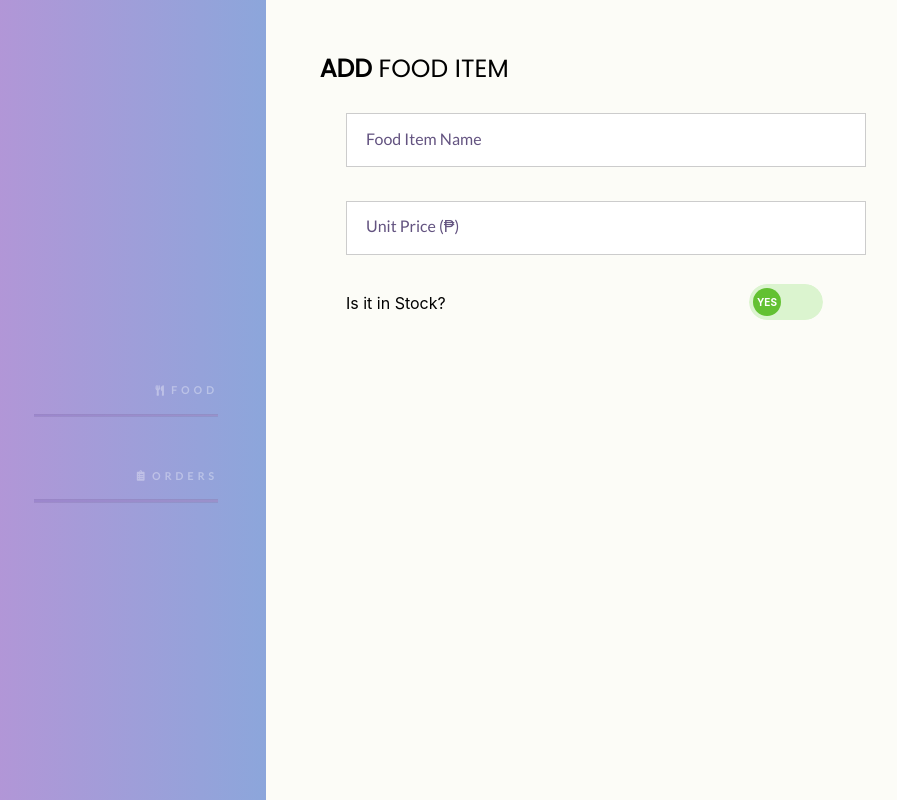
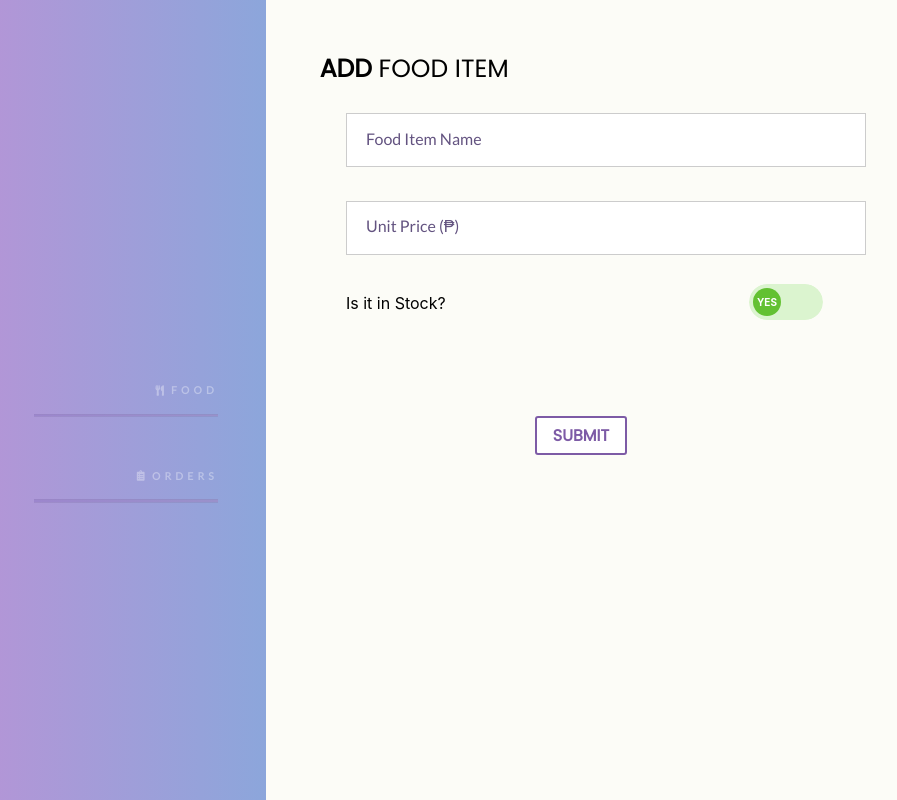
Before and after one commit to toni-tan/FoodDeliveryCaseStudy, a React (Create React App) app: page /addfood in a window 1280 px wide. Shown: the whole page, without its empty margins (54-951 px from the left). Built offline with nearby package versions, Linux system fonts and the light colour scheme.

Commit message:
added logic for add

```diff
--- a/src/components/addfood.js
+++ b/src/components/addfood.js
@@ -2,31 +2,76 @@ import React, {Component, Fragment} from 'react';
 import '../css/addfood.css';
 
 class AddFood extends Component {
+    constructor(props) {
+        super(props);
+
+        this.state = {
+          foodItemList: [],
+          food: {
+            name: '',
+            price: '',
+            inStock: ''
+          }
+        }
+      }
+
+      handleChangeInfo = e => {
+        const { name, value } = e.target;
+        this.setState((prevState) => ({
+          food: {
+            ...prevState.food,
+            [name]: value
+          }
+        }));
+      }
+
+      handleAddFoodItem = e => {
+        let {food, foodItemList} = this.state;
+        if (food.name.length <= 0 || food.price.length <= 0) {
+          return alert('Food item name or Unit price cannot be blank!');
+        }
+        if (isNaN(food.price)){
+            return alert('Price must be number!');
+        }
+       // let userList = [...this.state.userList];
+          foodItemList.push(food);
+          this.setState({ foodItemList });
+          e.preventDefault();
+      }
+
+
     render() {
+
+        console.log(this.state.foodItemList);
          return (
            <Fragment>
 
             <div>
                 <p className="title"><b>Add </b> Food Item </p>
             </div>
-          <div> </div>
+            <div />
           <div className="flex-margin">
           <form>
-            <input required type="text" />
+            <input required type="text" name="name"  id="name" onChange={this.handleChangeInfo} />
             <label alt="Food Item Name" placeholder="Enter Food Item Name" />
             <br />
-            <input required type="text" />
+            <input required type="text" name="price" id="price" onChange={this.handleChangeInfo} />
             <label alt="Unit Price (₱)" placeholder="Enter Unit Price" />
             <br /><div className="text">Is it in Stock?</div>
-            <div class="button r" id="button-1">
-          <input type="checkbox" className="checkbox"/>
-          <div className="knobs"></div>
-          <div className="layer"></div>
-        </div>
+            <div className="button r" id="button-1">
+            <input type="checkbox" name="inStock" className="checkbox" id="inStock"/>
+            <div className="knobs"></div>
+            <div className="layer"></div>
+            </div>
+            <br/>
+            <button type="button" onClick={this.handleAddFoodItem} className="submit">Submit</button>
+
           </form>
         </div>
            </Fragment>
+
            )
+
        }
      }
 
--- a/src/css/addfood.css
+++ b/src/css/addfood.css
@@ -87,6 +87,30 @@ input[type="text"] {
     border-radius: 2px;
 }
 
+.submit {
+    display: flex;
+    justify-content: center;
+    padding: 0.3em 1em;
+    text-decoration: none;
+    color: #7D5BA6;
+    border: solid 2px #7D5BA6;
+    background: #fff;
+    border-radius: 3px;
+    transition: .4s;
+    font-family: 'Poppins', sans-serif;
+    font-weight: bold;
+    text-transform: uppercase;
+    font-size: 16px;
+    position: fixed;
+    left: 46%;
+    top:52%;
+}
+
+.submit:hover {
+    background: #8f94fb;
+    color: white;
+}
+
 .checkbox
 {
     position: relative;
@@ -98,7 +122,6 @@ input[type="text"] {
     cursor: pointer;
     z-index: 3;
 }
-
 .knobs
 {
     z-index: 2;
```
